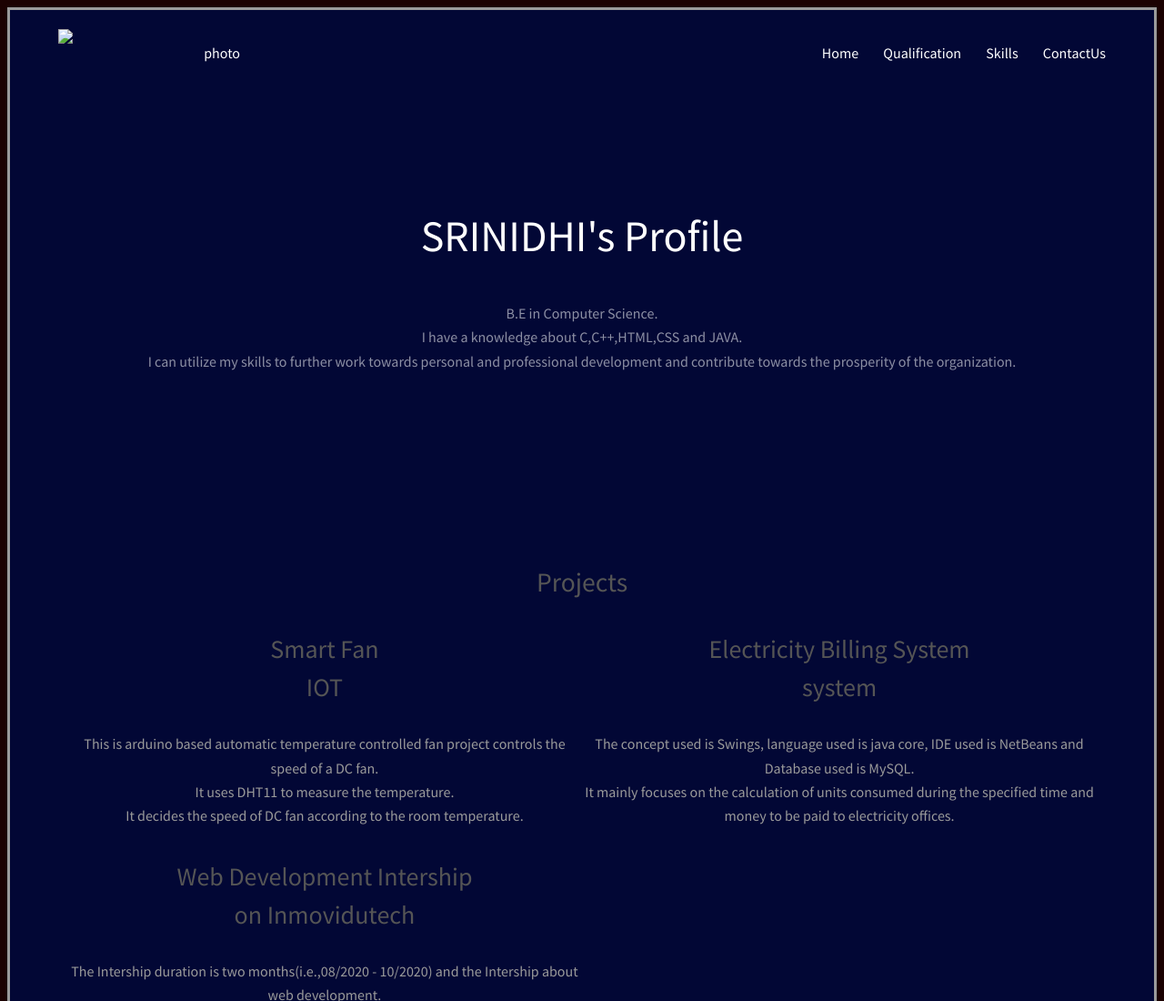
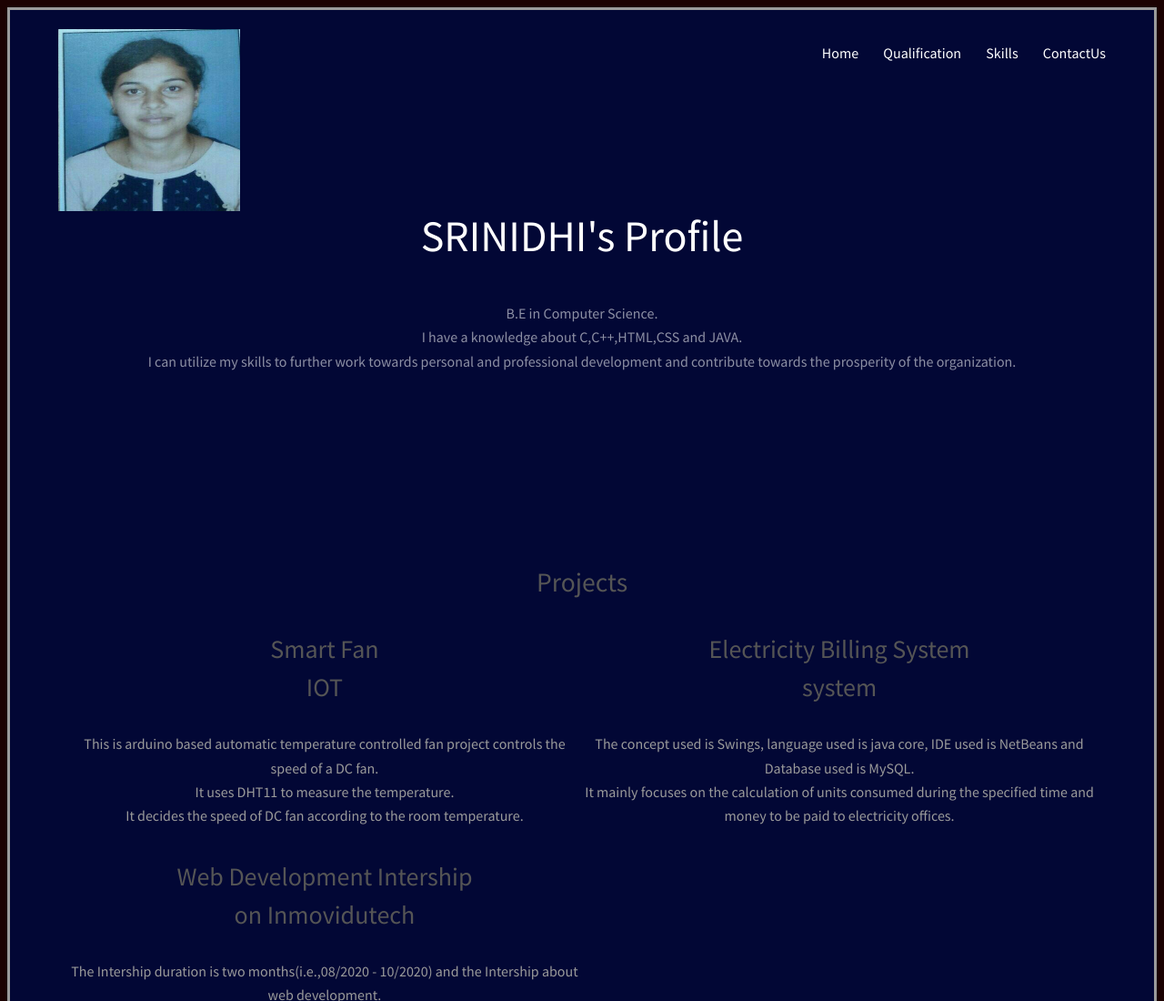
Before and after one commit to srinidhi-17cs085/web_assignment_srinidhi__17cs085, a plain HTML site: page index.html in a window 1280 px wide. Shown: the top 1100 px of the page at 91% size. Drawn offline with Linux system fonts and the light colour scheme.

Commit message:
Add files via upload

```diff
--- a/index.html
+++ b/index.html
@@ -14,7 +14,7 @@
 				<div class="inner">
 					<a href="index.html" class="logo">
 					<div class="image square" style="float:left;">
-					<img src="srinidhi_resume_photo.jpeg" alt="photo" height="200px" width="200px"/></a>
+					<img src="images/srinidhi_resume_photo.jpeg" alt="photo" height="200px" width="200px"/></a>
 					</div>
 
 
```
